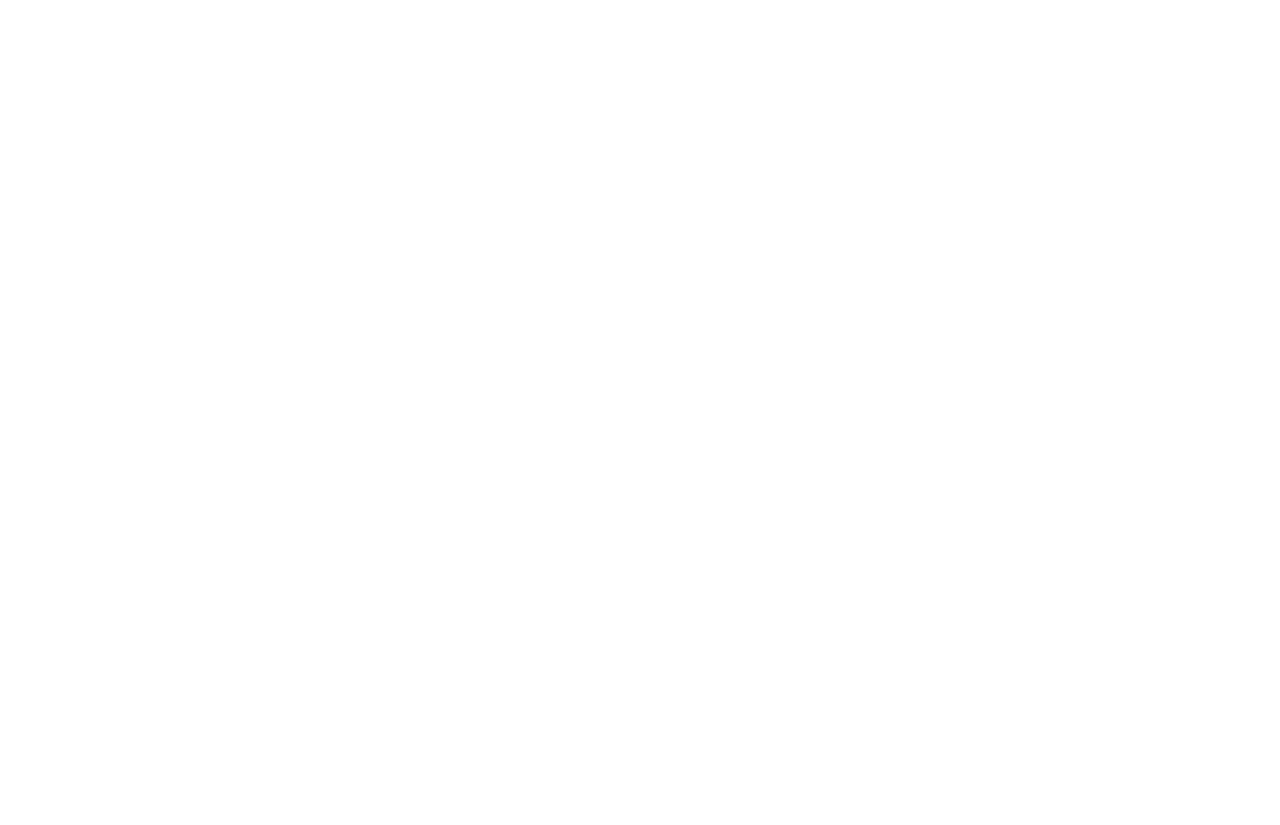
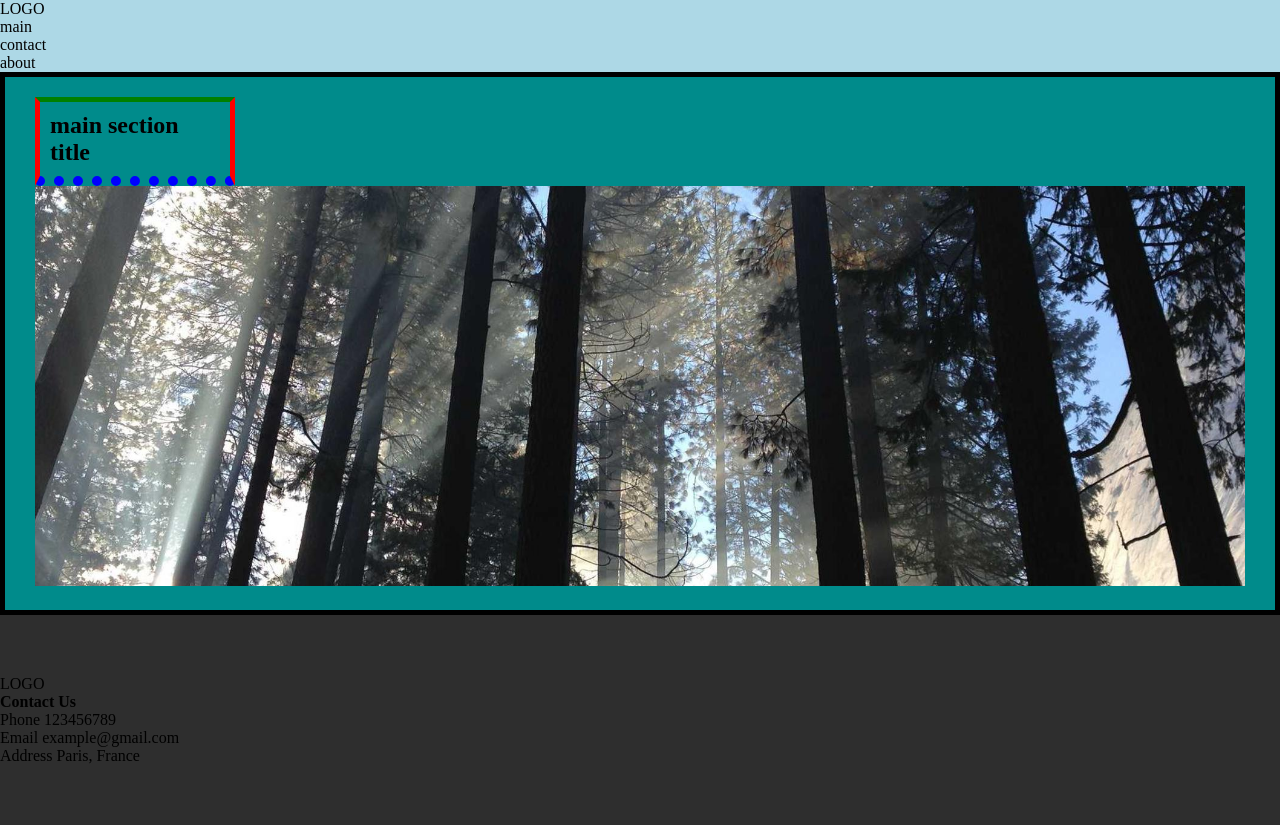
Before and after one commit to alinbrg/front28-lesson4, a plain HTML site: page index.html in a window 1280 px wide. Before the commit the page ends 800 px from the top, so only its background shows below. Drawn offline with Linux system fonts and the light colour scheme.

Commit message:
css box model
margin, padding, border

```diff
--- a/index.html
+++ b/index.html
@@ -4,8 +4,60 @@
 	<meta charset="utf-8">
 	<meta name="viewport" content="width=device-width, initial-scale=1">
 	<title>lesson 4</title>
+	<link rel="stylesheet" type="text/css" href="style.css">
 </head>
 <body>
-
+	<header class="container">
+		<a href="index.html">
+			LOGO
+		</a>
+		<nav>
+			<ul>
+				<li>
+					<a href="#">main</a>
+				</li>
+				<li>
+					<a href="#">contact</a>
+				</li>
+				<li>
+					<a href="#">about</a>
+				</li>
+			</ul>
+		</nav>
+	</header>
+	<section class="main-section container">
+		<h1>main section title</h1>
+		<img src="images/1.jpg" alt="main image">
+	</section>
+	<footer>
+		<div class="container">
+			<a href="index.html">
+				LOGO
+			</a>
+			<div>
+				<h4>Contact Us</h4>
+				<ul>
+					<li>
+						<span>
+							Phone
+						</span>
+							<a href="tel:+995123456789">123456789</a>
+					</li>
+					<li>
+						<span>
+							Email
+						</span>
+						<a href="mailto:example@gmail.com">example@gmail.com</a>
+					</li>
+					<li>
+						<span>
+							Address
+						</span>
+						<a target="_blank" href="https://maps.app.goo.gl/9RHbTYgbKHiMLS5j6">Paris, France</a>
+					</li>
+				</ul>
+			</div>
+		</div>
+	</footer>
 </body>
 </html>
--- /dev/null
+++ b/style.css
@@ -0,0 +1,54 @@
+*{
+	padding: 0;
+	margin: 0;
+	box-sizing: border-box;
+}
+img{
+	width: 100%;
+}
+ul{
+	list-style: none;
+}
+a{
+	text-decoration: none;
+	color: black;
+}
+
+header{
+	background-color: lightblue;
+}
+.main-section img{
+	height: 400px;
+	object-fit: cover;
+}
+.main-section h1{
+	border: 5px solid red;
+	border-top: 5px solid green;
+	border-bottom: 10px dotted blue;
+	border-left: 5px solid red;
+	border-right: 5px solid red;
+	padding: 10px;
+	width: 200px;
+}
+.main-section{
+	background-color: darkcyan;
+	border: 5px solid black;
+	margin-bottom: 40px;
+	margin-top: 40px;
+
+
+	padding: 30px;
+
+	padding: 10px 20px 30px 40px;
+	padding: 20px 10px 30px;
+	padding: 20px 30px;
+}
+footer{
+	background-color: #2E2E2E;
+	padding: 60px 0;
+}
+.container{
+	max-width: 1640px;
+	width: 100%;
+	margin: 0 auto;
+}
```
